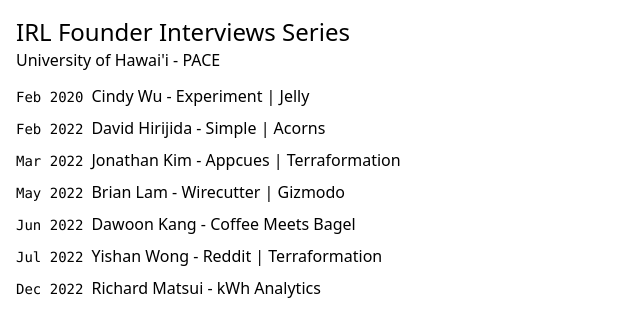
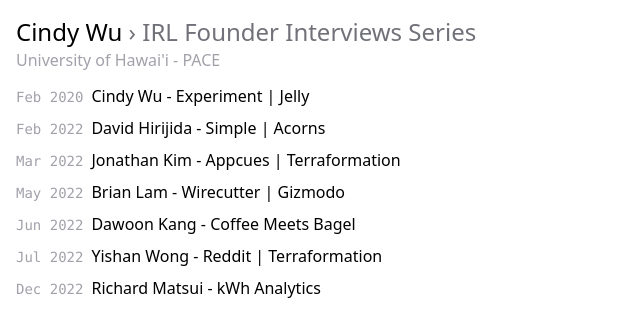
Before and after one commit to cindywu/cindy-wu, a Next.js app: page /softdrinks in a window 1280 px wide. Shown: the top 336 px of the page, without its empty margins (0-640 px from the left). Built offline with nearby package versions, Linux system fonts and the light colour scheme.

Commit message:
styles, route to /

```diff
--- a/components/softdrinks.tsx
+++ b/components/softdrinks.tsx
@@ -4,10 +4,10 @@ import Link from 'next/link'
 export default function softdrinks() {
   return (
     <div className={"w-screen h-screen overflow-auto dark:bg-zinc-800 dark:text-zinc-300"}>
-      <div className={"p-4 max-w-md"}>
+      <div className={"p-4 max-w-lg"}>
         <div className={"pb-2"}>
-          <h1 className={"text-2xl font-medium"}>IRL Founder Interviews Series</h1>
-          <div className={"dark:text-zinc-500"}>{`University of Hawai'i - PACE`}</div>
+          <h1 className={"text-2xl font-medium"}><Link href="/" className={"no-underline"}>Cindy Wu</Link> <span className={"text-zinc-500"}>› IRL Founder Interviews Series</span></h1>
+          <div className={"text-zinc-400 dark:text-zinc-500"}>{`University of Hawai'i - PACE`}</div>
         </div>
         <Video
           title="Cindy Wu - Experiment | Jelly"
@@ -52,7 +52,7 @@ export default function softdrinks() {
 function Video({ title, url, date } : { title: string, url: string, date: string} ) {
   return (
     <div className={"py-1"}>
-      <span className={"font-mono pr-2 text-sm dark:text-zinc-500"}>{date}</span>
+      <span className={"font-mono pr-2 text-sm text-zinc-400 dark:text-zinc-500"}>{date}</span>
       <Link className={"no-underline hover:underline"} href={url}>
         <span>{title}</span>
       </Link>
```
